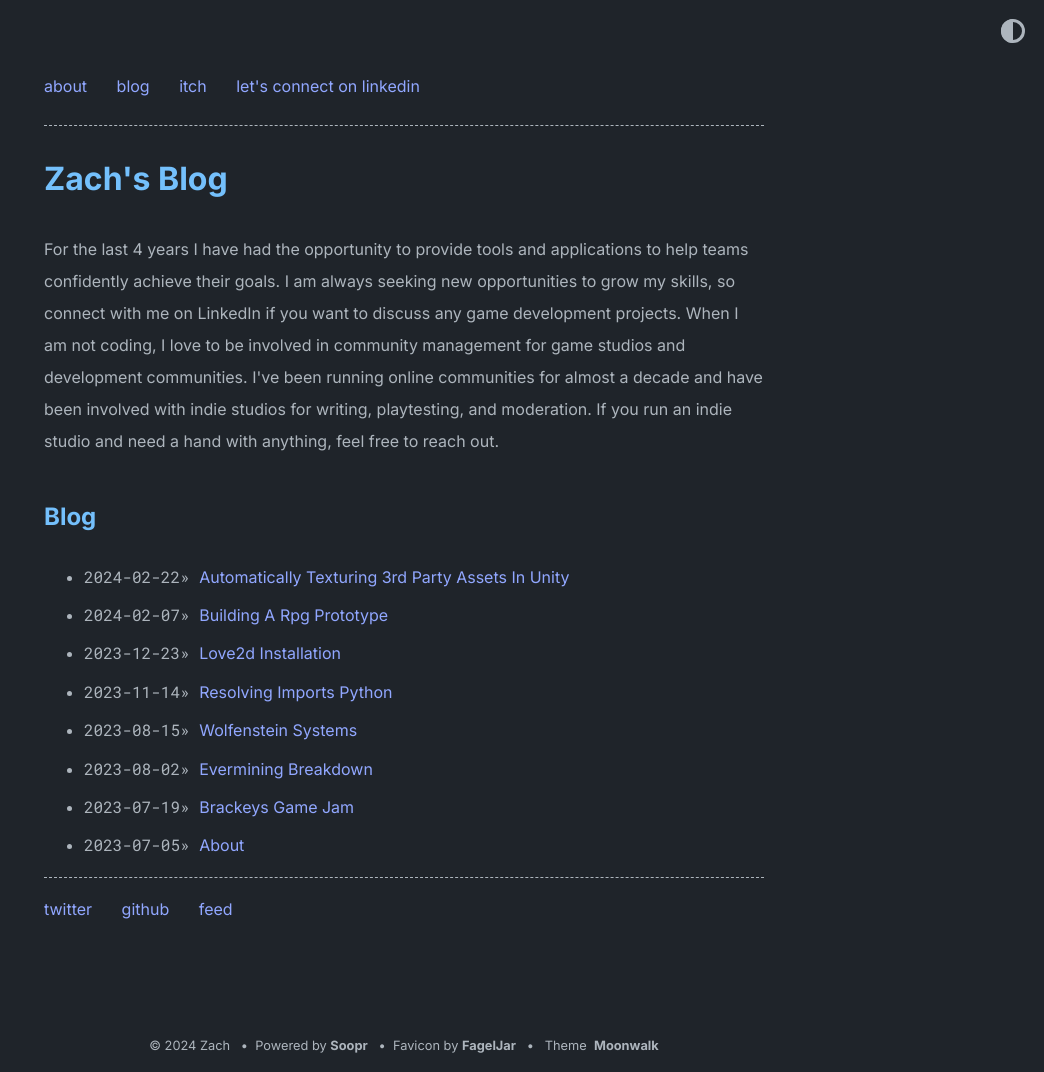
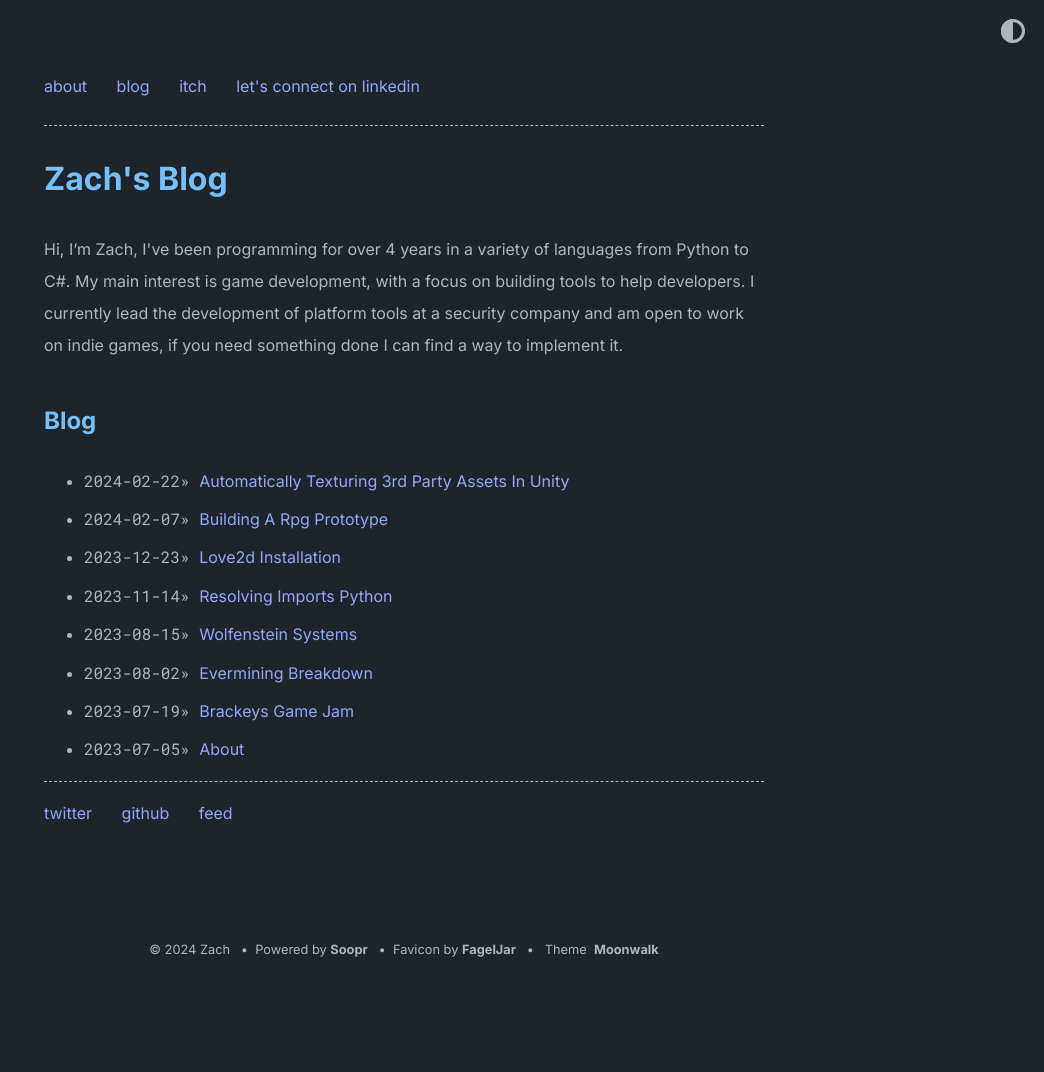
Before and after one commit to zbaileydev/zbaileydev.github.io, a Jekyll site: the page built from index.md, in a window 1280 px wide. Shown: the whole page, without its empty margins (236-1280 px from the left). Built offline with Jekyll 4.4.1, drawn with Linux system fonts in a browser that asks for light colours; after the commit the page ends 976 px from its top, so only the background shows below that.

Commit message:
Update _config.yml

```diff
--- a/_config.yml
+++ b/_config.yml
@@ -2,8 +2,7 @@ title: "Zach's Blog"
 author: Zach
 url: https://puzzlezach.github.io/ # root address of the site
 description: > # description of the site (multiple lines allowed)
-  For the last 4 years I have had the opportunity to provide tools and applications to help teams confidently achieve their goals. I am always seeking new opportunities to grow my skills, so connect with me on LinkedIn if you want to discuss any game development projects.
-  When I am not coding, I love to be involved in community management for game studios and development communities. I've been running online communities for almost a decade and have been involved with indie studios for writing, playtesting, and moderation. If you run an indie studio and need a hand with anything, feel free to reach out.
+   Hi, I’m Zach, I've been programming for over 4 years in a variety of languages from Python to C#. My main interest is game development, with a focus on building tools to help developers. I currently lead the development of platform tools at a security company and am open to work on indie games, if you need something done I can find a way to implement it.
 
 
 
```
